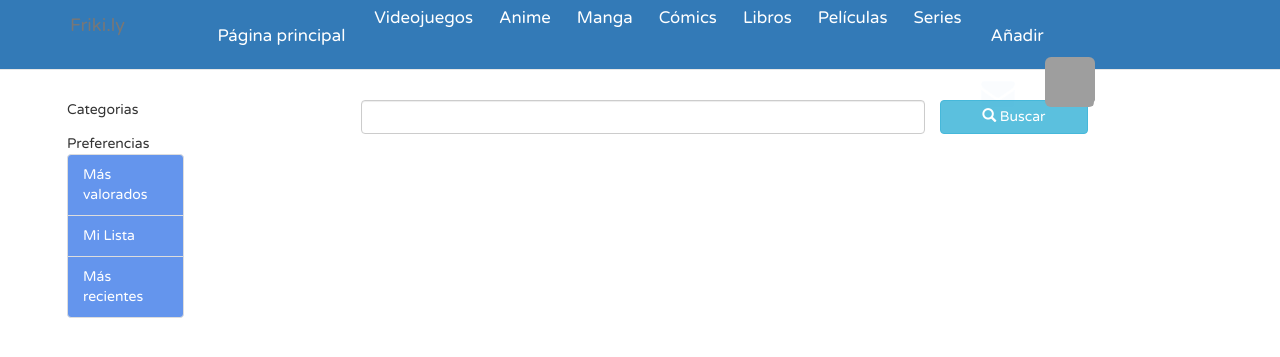
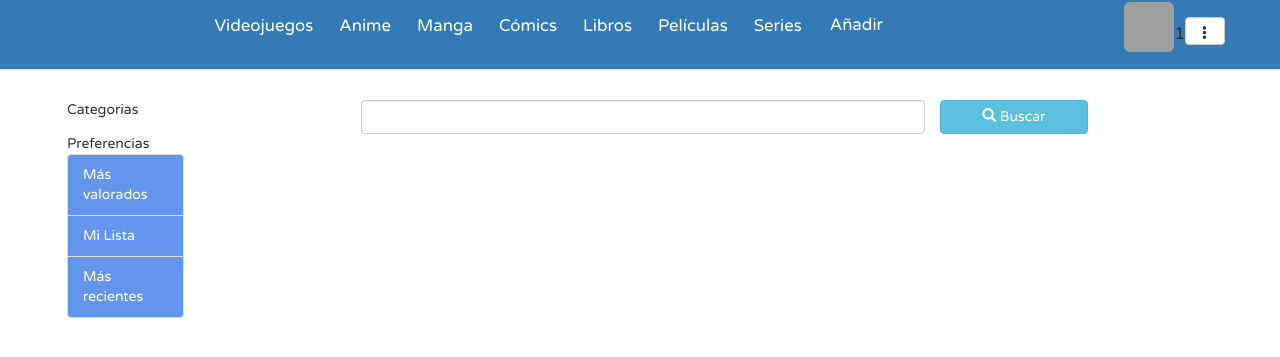
Before and after one commit to omartoxic/frikily, a PHP site: page /lista.php in a window 1280 px wide. Shown: the top 357 px of the page. Run offline with PHP 8.4, Linux system fonts and the light colour scheme; a user stored in the database is signed in; data comes from the database, SQL or seed files in the repository; data that the repository does not hold is empty; some libraries are stand-ins or nearby versions; grey boxes are pictures that could not be loaded.

Commit message:
mas estilo, falta mucho mas

```diff
--- a/anime_plantilla.php
+++ b/anime_plantilla.php
@@ -31,6 +31,7 @@
 		<link rel="stylesheet" href="estilo-plantilla.css">
 		<script type="text/javascript" src="https://ajax.googleapis.com/ajax/libs/jquery/1.11.3/jquery.min.js"></script>
 		<script type="text/javascript" src="estilojq.js"></script>
+		<script type="text/javascript" src="visto.js"></script>
 		<link href='https://fonts.googleapis.com/css?family=Varela+Round' rel='stylesheet' type='text/css'>
 	</head>
 	<body>
--- a/comics_plantilla.php
+++ b/comics_plantilla.php
@@ -33,6 +33,7 @@
 		<link rel="stylesheet" href="estilo-plantilla.css">
 		<script type="text/javascript" src="https://ajax.googleapis.com/ajax/libs/jquery/1.11.3/jquery.min.js"></script>
 		<script type="text/javascript" src="estilojq.js"></script>
+		<script type="text/javascript" src="visto.js"></script>
 		<link href='https://fonts.googleapis.com/css?family=Varela+Round' rel='stylesheet' type='text/css'>
 	</head>
 	<body>
--- a/estilo-plantilla.css
+++ b/estilo-plantilla.css
@@ -4,12 +4,10 @@ body
 }
 #cerrarSesion
 {
-  margin-top:-20px;
-  margin-left:35px;
+  width:100%;
 }
 .usuario
 {
-  margin-top:-5px;
 }
 .visto
 {
@@ -174,7 +172,7 @@ pre
 }
 .barra
 {
-  margin-top:10px;
+  margin-top:8px;
 }
 .iniciosesion
 {
--- a/libros_plantilla.php
+++ b/libros_plantilla.php
@@ -34,6 +34,7 @@
 		<link rel="stylesheet" href="estilo-plantilla.css">
 		<script type="text/javascript" src="https://ajax.googleapis.com/ajax/libs/jquery/1.11.3/jquery.min.js"></script>
 		<script type="text/javascript" src="estilojq.js"></script>
+		<script type="text/javascript" src="visto.js"></script>
 		<link href='https://fonts.googleapis.com/css?family=Varela+Round' rel='stylesheet' type='text/css'>
 	</head>
 	<body>
--- a/lista.php
+++ b/lista.php
@@ -23,6 +23,9 @@
 			$list=$conex->consult("SELECT g.codigo,g.nombre,g.nota,g.imagen FROM general g, ".$_POST['ver']." t WHERE g.codigo = t.codigo AND g.nombre LIKE '%".$_POST['search']."%'");
 		}
 	}
+	$notifi = $conex->notificaciones();
+	$notifi = $conex->consult($notifi);
+	$notifi= count($notifi);
 ?>
 <html>
 	<head>
@@ -50,25 +53,24 @@
 						<span class="icon-bar"></span>
 						<span class="icon-bar"></span>
 					</button>
-					<span class="navbar-brand">Friki.ly</span>
+					<span class="navbar-brand"><a href='index.php'>Friki.ly</a></span>
 				</div>
 				<div class="navbar-collapse collapse navbar-ex1-collapse">
 
 
 					<form action="lista.php" method="post">
 						<ul id="paginacion" class="nav navbar-nav">
-							<li><a class='barra btn btn-link' href="index.php">Página principal</a></li>
-							<li><button class="btn btn-link" type="submit" name="ver" value="videojuegos">Videojuegos</button></li>
-							<li><button class="btn btn-link" type="submit" name="ver" value="anime">Anime</button></li>
-							<li><button class="btn btn-link" type="submit" name="ver" value="manga">Manga</button></li>
-							<li><button class="btn btn-link" type="submit" name="ver" value="comics">Cómics</button></li>
-							<li><button class="btn btn-link" type="submit" name="ver" value="libros">Libros</button></li>
-							<li><button class="btn btn-link" type="submit" name="ver" value="peliculas">Películas</button></li>
-							<li><button class="btn btn-link" type="submit" name="ver" value="series">Series</button></li>
+							<li><button class="barra btn btn-link" type="submit" name="ver" value="videojuegos">Videojuegos</button></li>
+							<li><button class="barra btn btn-link" type="submit" name="ver" value="anime">Anime</button></li>
+							<li><button class="barra btn btn-link" type="submit" name="ver" value="manga">Manga</button></li>
+							<li><button class="barra btn btn-link" type="submit" name="ver" value="comics">Cómics</button></li>
+							<li><button class="barra btn btn-link" type="submit" name="ver" value="libros">Libros</button></li>
+							<li><button class="barra btn btn-link" type="submit" name="ver" value="peliculas">Películas</button></li>
+							<li><button class="barra btn btn-link" type="submit" name="ver" value="series">Series</button></li>
 							<?php
 								if(isset($_SESSION['usuario']))
 								{
-									echo "<li><a class='barra btn btn-link' href='introducirDatos.php'>Añadir</a></li>";
+									echo "<li><a href='introducirDatos.php'>Añadir</a></li>";
 								}
 							?>
 						</ul>
@@ -80,15 +82,23 @@
 						<?php
 							if(!isset($_SESSION['usuario']))
 							{
-								echo "<li><a class='iniciosesion btn btn-link' href='inicioSesion.php'>iniciar sesión</a></li>";
+								echo "<li><a class='btn btn-link' href='inicioSesion.php'>iniciar sesión</a></li>";
 							}
 							else
 							{
-								echo "<li><a href='notificaciones.php'><i class='fa fa-envelope fa-2x faa-flash animated faa-slow' style='color:#58ACFA'></i></a></li>";
-								echo "<li class='usuario'><a href='modificarDatos.php'>";
+								echo "<li><a href='notificaciones.php'><i class='fa fa-envelope fa-2x faa-flash animated faa-slow' style='color:#58ACFA'> ".$notifi."</i></a></li>";
+								echo "<li class='usuario'>";
 								echo "<img class='imagen-usu img-rounded' src='imagenesusuarios/".$_SESSION['imgusu']."?comodin=".rand(1,1000)."'>";
 								echo $_SESSION['usuario'];
-								echo "<form action='index.php' method='post'><input type='submit' id='cerrarSesion' class='btn btn-link' name='action' value='Cerrar sesión'></form></a></li>";
+								echo '<li><div class="dropdown">';
+								echo '<button class="btn btn-default dropdown-toggle" type="button" id="dropdownMenu1" data-toggle="dropdown" aria-haspopup="true" aria-expanded="false">';
+								echo '<i class="glyphicon glyphicon-option-vertical"></i>';
+								echo '</button>';
+							  echo '<ul class="dropdown-menu" aria-labelledby="dropdownMenu1">';
+								echo '<li><form action="index.php" method="post"><button type="submit" id="cerrarSesion" class="btn btn-default" name="action" value="Cerrar sesión">Cerrar sesión</button></form></li>';
+								echo '<li><a class="btn btn-default" href="modificarDatos.php">ModificarDatos</a></li>';
+								echo '</ul>';
+								echo '</div></li>';
 							}
 						?>
 					</ul>
@@ -123,7 +133,7 @@
 			<div class='col-md-10'>
 				<div class='articulos container'>
 					<div class='row'>
-						<form action='index.php' method='post'>
+						<form action='lista.php' method='post'>
 							<?php
 								echo "<input type='hidden' name='ver' value='".$_POST['ver']."'>";
 							?>
--- a/manga_plantilla.php
+++ b/manga_plantilla.php
@@ -34,6 +34,7 @@
 		<link rel="stylesheet" href="estilo-plantilla.css">
 		<script type="text/javascript" src="https://ajax.googleapis.com/ajax/libs/jquery/1.11.3/jquery.min.js"></script>
 		<script type="text/javascript" src="estilojq.js"></script>
+		<script type="text/javascript" src="visto.js"></script>
 		<link href='https://fonts.googleapis.com/css?family=Varela+Round' rel='stylesheet' type='text/css'>
 	</head>
 	<body>
--- a/series_plantilla.php
+++ b/series_plantilla.php
@@ -35,6 +35,7 @@
 		<link rel="stylesheet" href="estilo-plantilla.css">
 		<script type="text/javascript" src="https://ajax.googleapis.com/ajax/libs/jquery/1.11.3/jquery.min.js"></script>
 		<script type="text/javascript" src="estilojq.js"></script>
+		<script type="text/javascript" src="visto.js"></script>
 		<link href='https://fonts.googleapis.com/css?family=Varela+Round' rel='stylesheet' type='text/css'>
 	</head>
 	<body>
--- a/videojuegos_plantilla.php
+++ b/videojuegos_plantilla.php
@@ -32,6 +32,7 @@
 		<link rel="stylesheet" href="estilo-plantilla.css">
 		<script type="text/javascript" src="https://ajax.googleapis.com/ajax/libs/jquery/1.11.3/jquery.min.js"></script>
 		<script type="text/javascript" src="estilojq.js"></script>
+		<script type="text/javascript" src="visto.js"></script>
 		<link href='https://fonts.googleapis.com/css?family=Varela+Round' rel='stylesheet' type='text/css'>
 	</head>
 	<body>
```
Also changed, not shown: index.php (+11 -3 lines).
